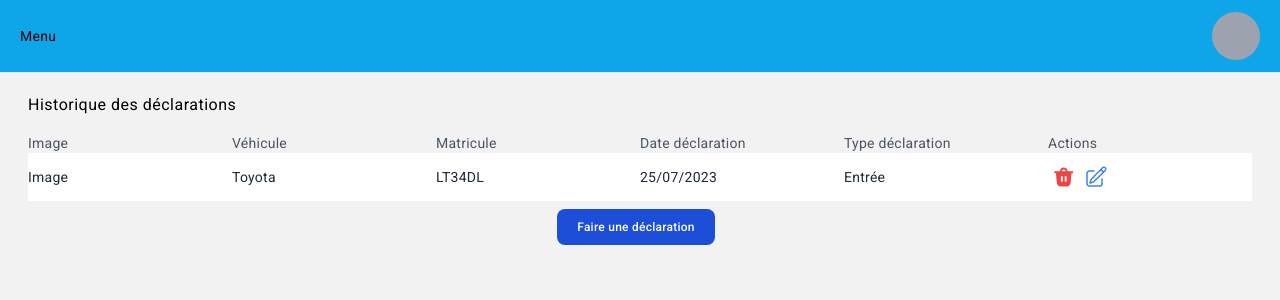
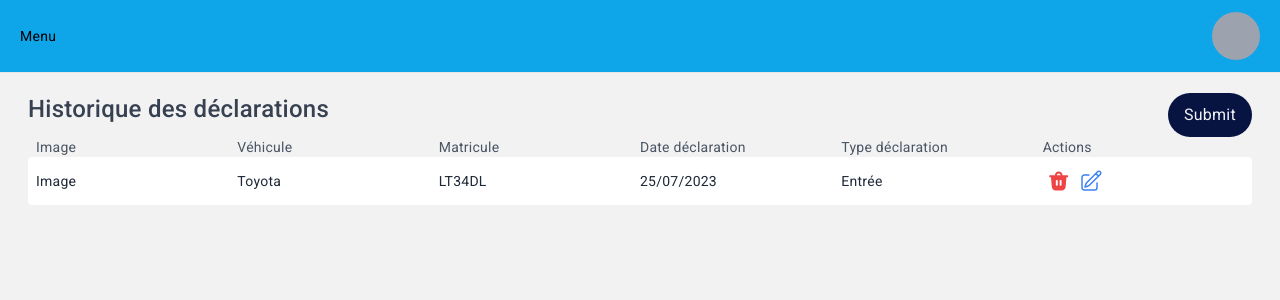
Before and after one commit to mohamedbenhariz/UI-Carking, an Angular app: page /public in a window 1280 px wide. Shown: the top 300 px of the page. Built offline with nearby package versions, Linux system fonts and the light colour scheme; sample sign-in values are in the browser's storage.

Commit message:
implements declarations

```diff
--- a/src/app/pages/public/home/home.component.html
+++ b/src/app/pages/public/home/home.component.html
@@ -1,12 +1,13 @@
 <div class="row justify-content-center p-2">
     <div class="col-12 col-sm-12 col-md-6 col-lg-6 col-xl-6">
         <div class="card">
-                    <div class="card-header text-left">
-                     <h4>Historique des déclarations<span class="text-primary font-weight-bold"></span></h4>
+            <div class="card-header text-left flex justify-between">
+                <p class="text-2xl font-medium text-gray-700">Historique des déclarations</p>
+                <button class="button-primary" type="submit">Submit</button>
             </div>
             <div>
-                        <div class="" >
-                            <ul class="grid grid-cols-6 text-gray-600">
+                <div class="">
+                    <ul class="grid grid-cols-6 text-gray-600 px-2">
                         <li class="">Image</li>
                         <li class="">Véhicule</li>
                         <li class="">Matricule</li>
@@ -16,15 +17,15 @@
                     </ul>
                 </div>
                 <div>
-                            <ul class="grid grid-cols-6 text-gray-800 bg-white py-3 items-center">
+                    <ul class="grid grid-cols-6 rounded px-2 text-gray-800 bg-white py-3 items-center">
                         <li class="">Image</li>
                         <li class="">Toyota</li>
                         <li class="">LT34DL</li>
                         <li class="">25/07/2023</li>
                         <li class="">Entrée</li>
                         <li class="flex">
-                                    <button class="text-red-500 px-1"><app-svg icon="delete" class="w-6" ></app-svg></button>
-                                    <button class="text-blue-500 px-1"><app-svg icon="update" class="w-5" ></app-svg></button>
+                            <button class="text-red-500 px-1"><app-svg icon="delete" class="w-6"></app-svg></button>
+                            <button class="text-blue-500 px-1"><app-svg icon="update" class="w-5"></app-svg></button>
                         </li>
                     </ul>
                 </div>
@@ -32,8 +33,3 @@
         </div>
     </div>
 </div>
-        <div class="text-center">
-            <button type="button" class="text-white bg-blue-700 hover:bg-blue-800 focus:ring-4 focus:ring-blue-300 font-medium rounded-lg text-sm px-5 py-2.5 mr-2 mb-2 dark:bg-blue-600 dark:hover:bg-blue-700 focus:outline-none dark:focus:ring-blue-800">
-                <span class="text-xs line-clamp-1">Faire une déclaration</span>
-            </button>
-</div>
--- /dev/null
+++ b/src/app/resolvers/declarations.resolver.ts
@@ -0,0 +1,12 @@
+import { ActivatedRouteSnapshot, Resolve, RouterStateSnapshot } from '@angular/router';
+import {  Injectable } from '@angular/core';
+import { DeclarationsService } from '../services/declarations.service';
+
+@Injectable()
+export class DeclarationsResolver implements Resolve<any>{
+    constructor(private declarationsService: DeclarationsService){}
+
+    resolve(route: ActivatedRouteSnapshot, state: RouterStateSnapshot){
+        return this.declarationsService.getAllDeclarations();
+    }
+}
--- /dev/null
+++ b/src/app/services/declarations.service.ts
@@ -0,0 +1,33 @@
+import { HttpClient } from '@angular/common/http';
+import { Injectable } from '@angular/core';
+import { Observable } from 'rxjs';
+import { baseUrl } from 'src/env/env';
+
+@Injectable({
+    providedIn: 'root'
+})
+export class DeclarationsService {
+
+    constructor(private http: HttpClient){}
+
+    // Get all declarations use observable
+    getAllDeclarations(): Observable<any[]> {
+        return this.http.get<any>(`${baseUrl.localUrl}/declarations`)
+    }
+
+    // Get declaration by id use observable
+    getDeclarationById(id: string): Observable<any> {
+        return this.http.get<any>(`${baseUrl.localUrl}/declarations/${id}`)
+    }
+
+    // Create new declaration use observable
+    createDeclaration(declaration: any): Observable<any> {
+        return this.http.post<any>(`${baseUrl.localUrl}/declarations`, declaration)
+    }
+
+    // Update declaration use observable
+    updateDeclaration(id: string, declaration: any): Observable<any> {
+        return this.http.put<any>(`${baseUrl.localUrl}/declarations/${id}`, declaration)
+    }
+
+}
```
Lines whose indentation alone changed are shown as unchanged.
